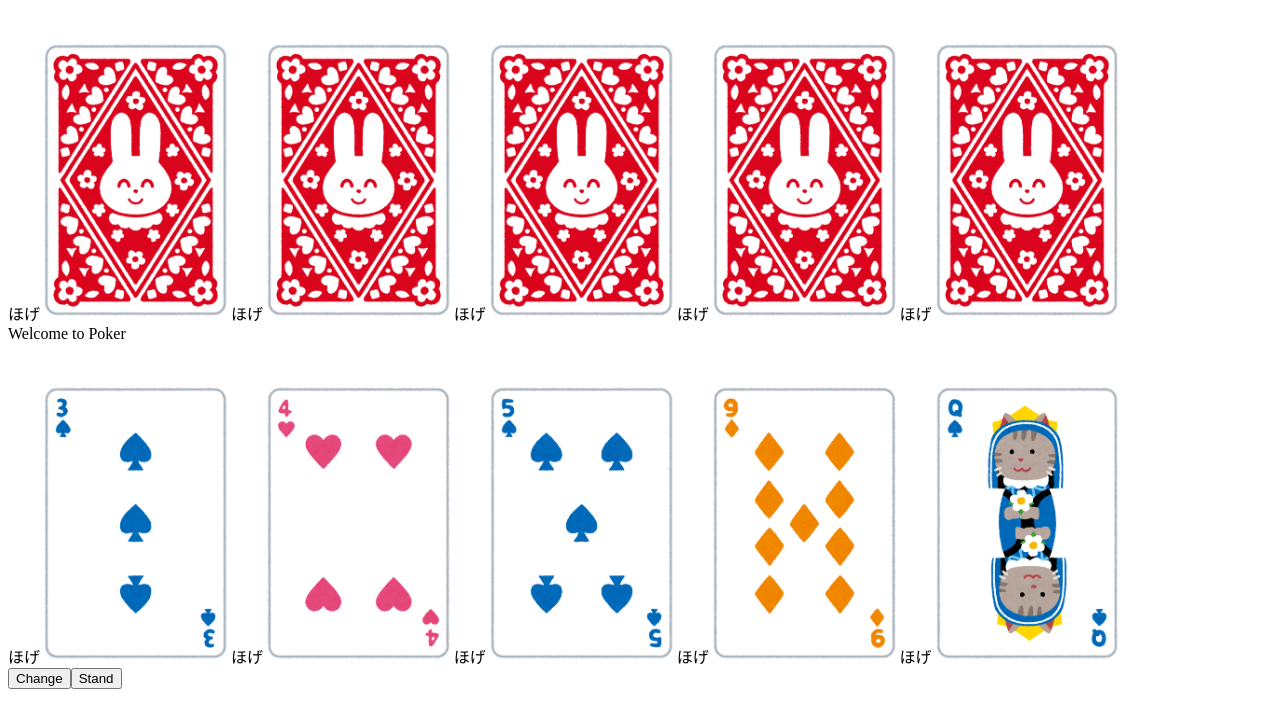
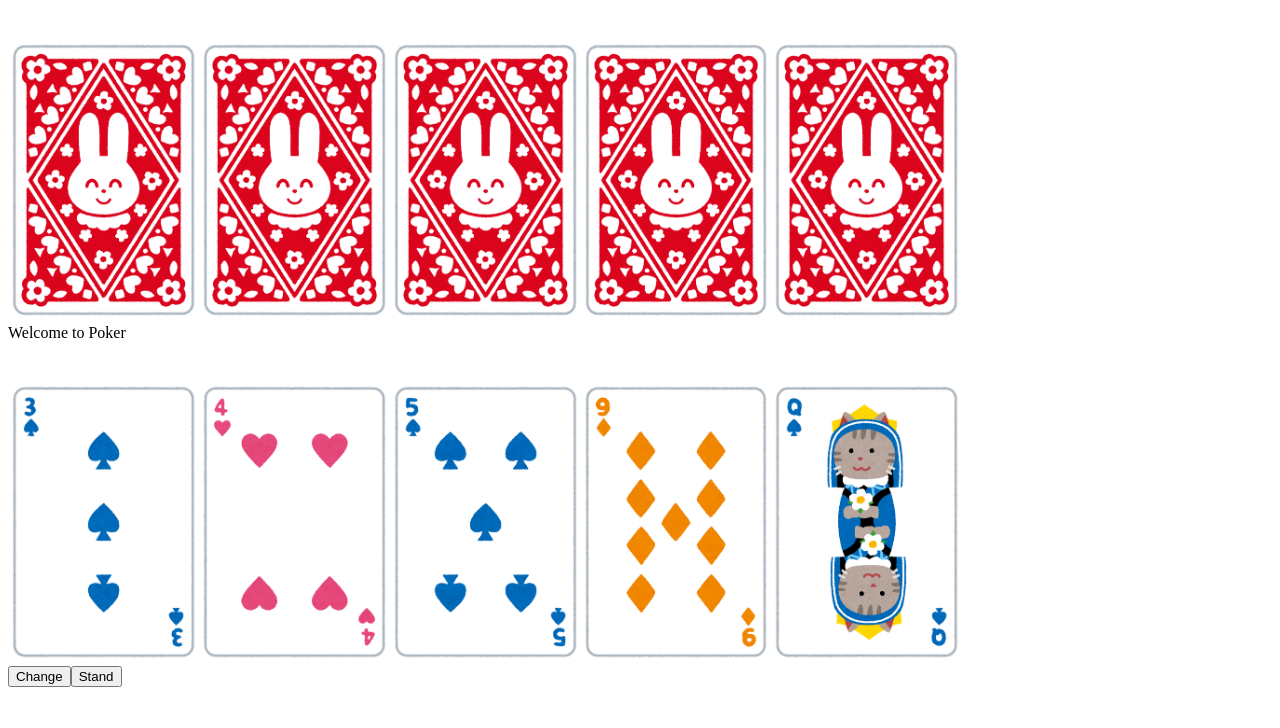
Before and after one commit to expajp/vue-poker, a Vue app: page / in a window 1280 px wide. Shown: the top 728 px of the page. Built offline with nearby package versions, Linux system fonts and the light colour scheme.

Commit message:
failed to test component

```diff
--- a/package.json
+++ b/package.json
@@ -18,12 +18,14 @@
     "@vue/cli-plugin-unit-jest": "^3.5.0",
     "@vue/cli-service": "^3.5.0",
     "@vue/eslint-config-prettier": "^4.0.1",
+    "@vue/server-test-utils": "^1.0.0-beta.29",
     "@vue/test-utils": "1.0.0-beta.29",
     "babel-core": "7.0.0-bridge.0",
     "babel-eslint": "^10.0.1",
     "babel-jest": "^23.6.0",
     "eslint": "^5.8.0",
     "eslint-plugin-vue": "^5.0.0",
+    "vue-server-renderer": "^2.6.10",
     "vue-template-compiler": "^2.5.21"
   }
 }
--- a/src/components/Card.vue
+++ b/src/components/Card.vue
@@ -1,6 +1,5 @@
 <template>
     <div @click="select" :class="{ 'card': true, 'selected': selected }">
-        <span id="hoge">ほげ</span>
         <img :src="image" height="280" />
     </div>
 </template>
```
Also changed, not shown: 2 other files (tests, documents, lock files or other folders).
